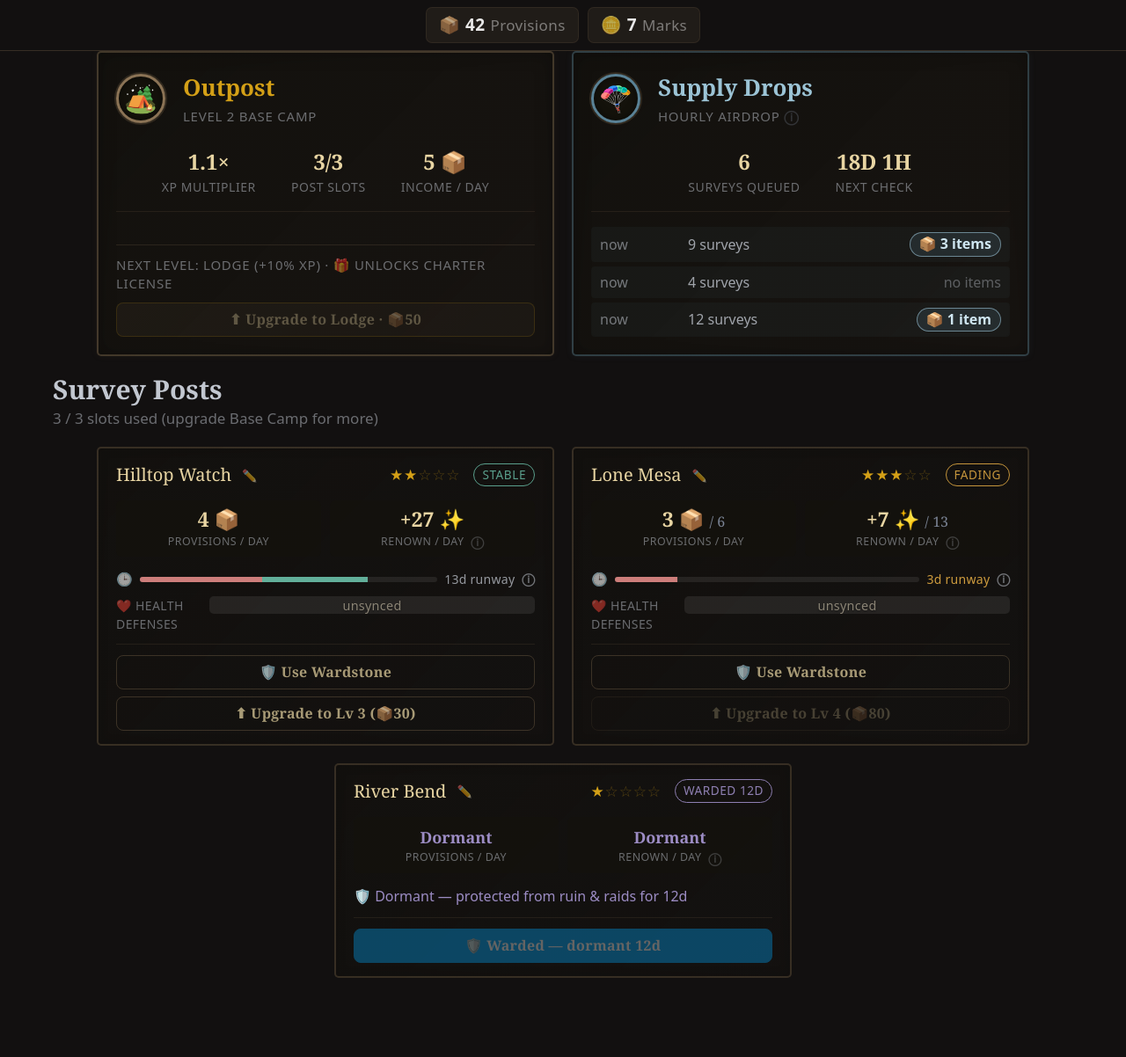
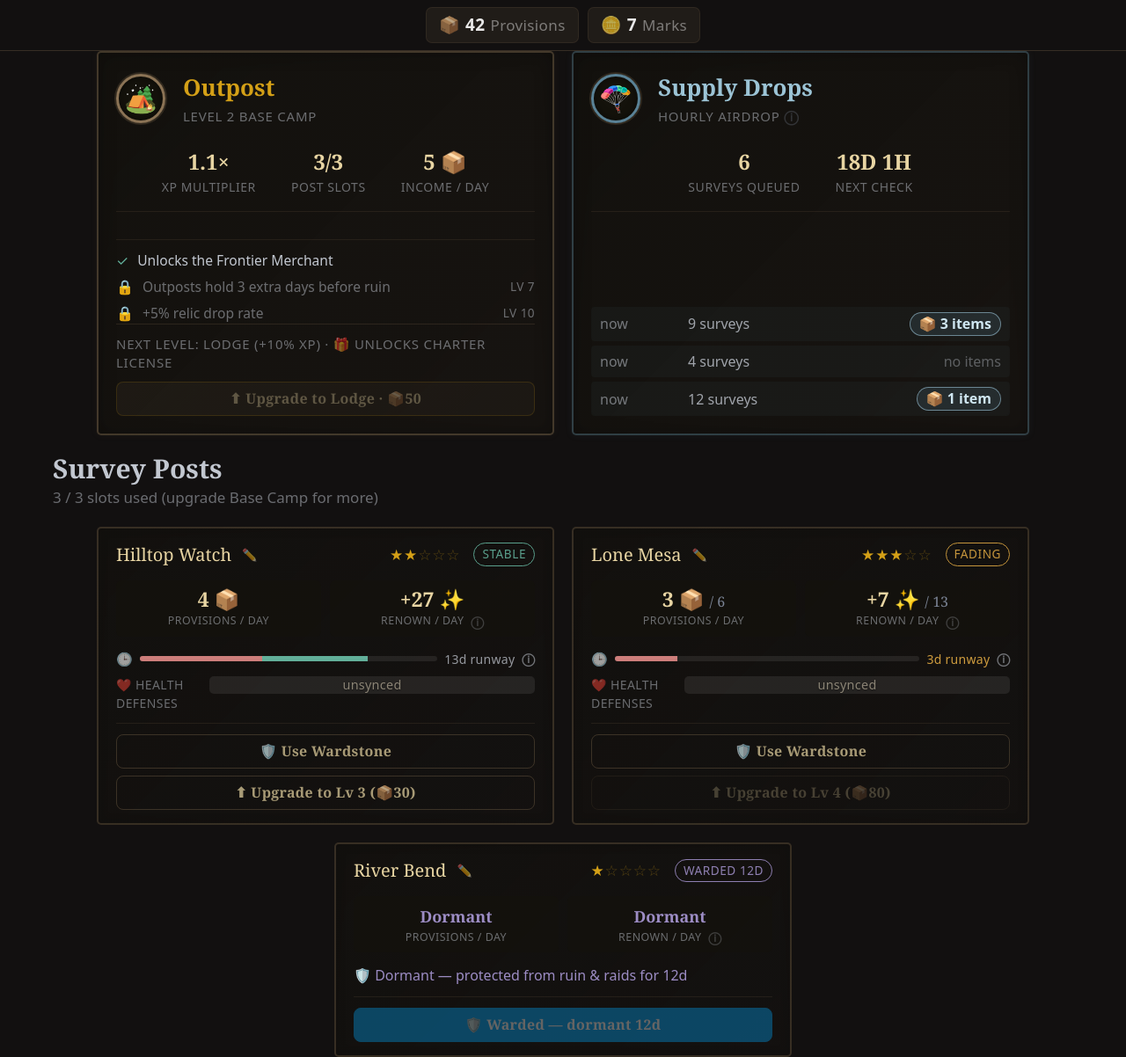
Before and after one commit to hornofabraxas/lora-the-explorer, a FastAPI app: page /outposts in a window 1280 px wide. Shown: the part 63-1265 px from the top of the page at 88% size. Before the commit the page ends 1175 px from the top, so only its background shows below. Run offline with FastAPI, Linux system fonts and the light colour scheme.

Commit message:
Outposts economy + UI: post-cost rebalance, perks card, centered install (tasks 5,8,9)
Task 5 — Survey post upgrades were too cheap (600 provisions to max, well under
a day's income for a permanent 1.5x on XP+provisions + renown + defensive HP).
Steepen POST_UPGRADE_COST to {80,200,450,900} (1630 total) so maxing a post is a
real, repeatable provision sink. UI reads the cost dynamically; test updated.

Task 8 — Center the "Install defensive item" button under the Health bar
(.cond-fort justify-content: flex-start -> center); it now spans and centers on
the bar's track.

Task 9 — Fill the Base Camp card's mid-section with a perk-unlocks ladder
(merchant/upkeep-grace/relic-boost, unlocked vs level-gated) and clamp the Supply
Drops log to a fixed height so the two cards stay symmetric whether there are 0
or 3 drops. Verified equal height (394px) in both states. Route + preview server
pass camp_perks. style.css?v=113 -> v=114.

Co-Authored-By: Claude Opus 4.8 <noreply@anthropic.com>

```diff
--- a/preview_server.py
+++ b/preview_server.py
@@ -450,6 +450,11 @@ async def outposts(request: Request):
             "wardstone_craft": "Wardstone Crafting",
             "relic_mastery": "Relic Mastery",
         },
+        "camp_perks": [
+            {"level": 4, "desc": "Unlocks the Frontier Merchant", "unlocked": True},
+            {"level": 7, "desc": "Outposts hold 3 extra days before ruin", "unlocked": False},
+            {"level": 10, "desc": "+5% relic drop rate", "unlocked": False},
+        ],
         "posts": mock_posts,
         "charter_license": True,
         "charter_prov_cost": 10,
--- a/src/lora_explorer/web/static/style.css
+++ b/src/lora_explorer/web/static/style.css
@@ -1087,6 +1087,34 @@ table mark {
     letter-spacing: 0.04em;
     opacity: 0.5;
 }
+/* Perk unlocks ladder — fills the Base Camp card's mid-section so it reads as
+   full next to the (clamped) Supply Drops card. */
+.basecamp-perks {
+    margin-top: 0.7rem;
+    padding-top: 0.55rem;
+    border-top: 1px solid rgba(139, 115, 85, 0.15);
+    display: flex;
+    flex-direction: column;
+    gap: 0.3rem;
+}
+.basecamp-perk {
+    display: flex;
+    align-items: center;
+    gap: 0.5rem;
+    font-size: 0.78rem;
+}
+.basecamp-perk-mark { flex: 0 0 auto; font-size: 0.8rem; }
+.basecamp-perk-desc { flex: 1; }
+.basecamp-perk-req {
+    flex: 0 0 auto;
+    font-size: 0.68rem;
+    text-transform: uppercase;
+    letter-spacing: 0.03em;
+    opacity: 0.5;
+}
+.basecamp-perk.is-locked .basecamp-perk-desc { opacity: 0.5; }
+.basecamp-perk.is-unlocked .basecamp-perk-mark { color: var(--status-good, #6fbf73); }
+
 .basecamp-upgrade {
     margin-top: auto;
     padding-top: 0.6rem;
@@ -1113,6 +1141,9 @@ table mark {
     display: flex;
     flex-direction: column;
     gap: 0.25rem;
+    /* Reserve the height of a full (3-run) log so the card holds a stable height
+       whether it has 0 or 3 drops — keeps it level with the Base Camp card. */
+    min-height: 4.9rem;
 }
 .supplydrop-run {
     display: flex;
@@ -1170,6 +1201,8 @@ button.supplydrop-run-drops.has-drops:active {
     text-align: center;
     opacity: 0.5;
     padding: 0.4rem 0;
+    /* Center within the reserved min-height when there are no runs. */
+    margin: auto 0;
 }
 
 .basecamp-progress-row {
@@ -1954,13 +1987,14 @@ a.item-main { text-decoration: none; }
 }
 .cond-info:hover, .cond-info:focus { opacity: 0.95; }
 
-/* Installed-item slot content — sits in the labelled "Defenses" row, left-
-   aligned against the bar column (the row's .cond-label owns the left gutter). */
+/* Installed-item slot content — sits in the labelled "Defenses" row, centered
+   under the Health bar's track (the row's .cond-label owns the left gutter, so
+   this column spans exactly the bar above it). */
 .cond-fort {
     flex: 1;
     display: flex;
     align-items: center;
-    justify-content: flex-start;
+    justify-content: center;
     gap: 0.4rem;
     flex-wrap: wrap;
 }
--- a/src/lora_explorer/web/templates/base.html
+++ b/src/lora_explorer/web/templates/base.html
@@ -12,7 +12,7 @@
     <link rel="apple-touch-icon" sizes="180x180" href="/apple-touch-icon.png">
     <link rel="icon" type="image/png" sizes="192x192" href="/static/icon-192.png">
     <link rel="manifest" href="/static/manifest.json">
-    <link rel="stylesheet" href="/static/style.css?v=113">
+    <link rel="stylesheet" href="/static/style.css?v=114">
     <script defer src="https://unpkg.com/htmx.org@2.0.4"></script>
     <script>
     // Thematic display names for multiplayer munitions. Mirror of
--- a/src/lora_explorer/web/templates/outposts.html
+++ b/src/lora_explorer/web/templates/outposts.html
@@ -41,6 +41,20 @@
             <div class="basecamp-stat-label">Income / Day</div>
         </div>
     </div>
+
+    {# Perk unlocks ladder — fills the card so it stays level with the taller
+       Supply Drops card, and shows what higher camp levels grant. #}
+    {% if camp_perks %}
+    <div class="basecamp-perks">
+        {% for perk in camp_perks %}
+        <div class="basecamp-perk {{ 'is-unlocked' if perk.unlocked else 'is-locked' }}">
+            <span class="basecamp-perk-mark">{{ '✓' if perk.unlocked else '🔒' }}</span>
+            <span class="basecamp-perk-desc">{{ perk.desc }}</span>
+            <span class="basecamp-perk-req">{% if not perk.unlocked %}Lv {{ perk.level }}{% endif %}</span>
+        </div>
+        {% endfor %}
+    </div>
+    {% endif %}
 
     {% if next_camp_info %}
     <div class="basecamp-upgrade">
```
Also changed, not shown: src/lora_explorer/game/engine.py (+6 -1 lines), src/lora_explorer/web/routes.py (+12 -0 lines), tests/test_engine.py (+1 -1 lines).
